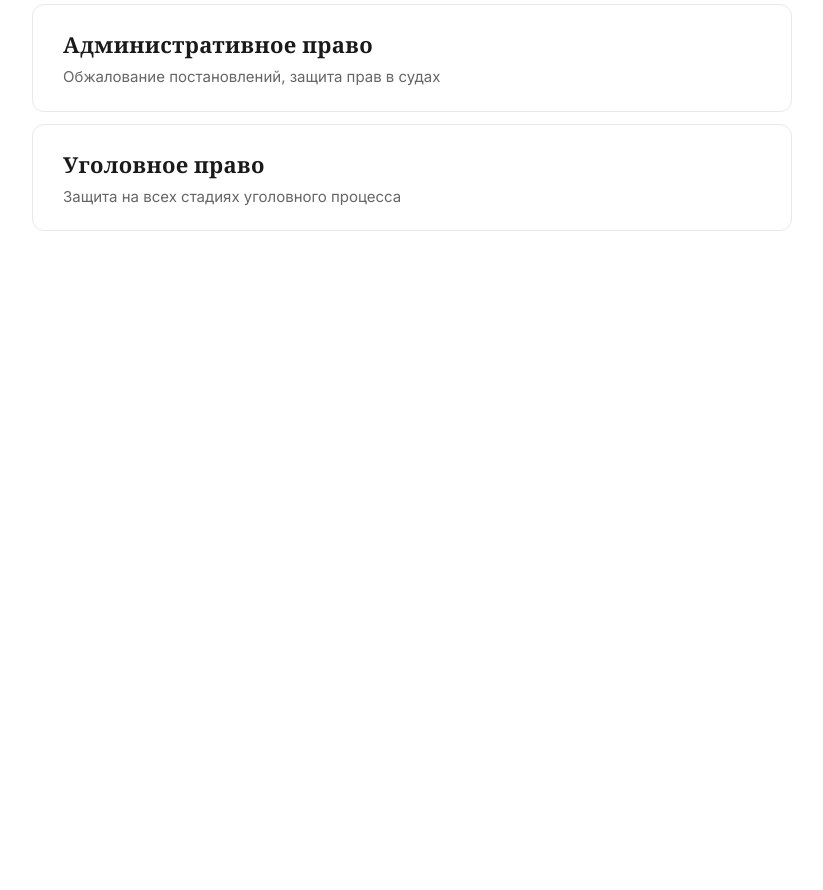
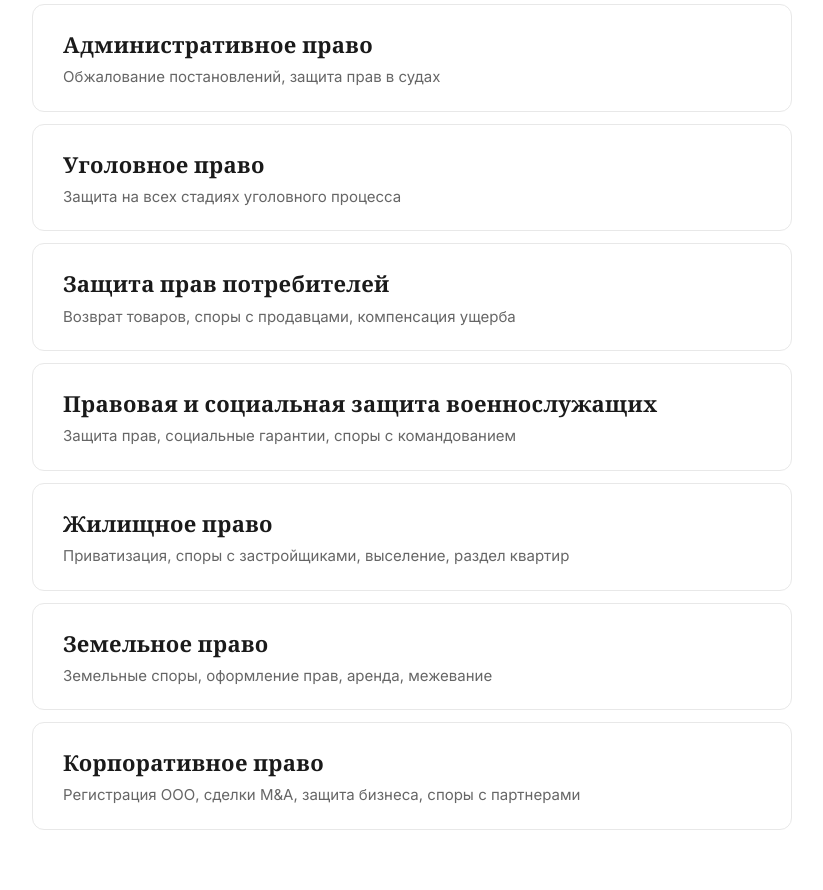
Before and after one commit to Anisia-AD/Gusev, a Django app: page /services/ in a window 1280 px wide. Shown: the part 530-1420 px from the top of the page, without its empty margins (228-1051 px from the left). Before the commit the page ends 761 px from the top, so only its background shows below. Run offline with Django 5.2, Linux system fonts and the light colour scheme; some web fonts are replaced.

Commit message:
Update services.html

```diff
--- a/core/templates/core/services.html
+++ b/core/templates/core/services.html
@@ -31,5 +31,40 @@
                 <p class="service-desc">Защита на всех стадиях уголовного процесса</p>
             </div>
         </div>
+
+        <div class="service-card">
+            <div class="service-info">
+                <h3 class="service-title">Защита прав потребителей</h3>
+                <p class="service-desc">Возврат товаров, споры с продавцами, компенсация ущерба</p>
+            </div>
+        </div>
+
+        <div class="service-card">
+            <div class="service-info">
+                <h3 class="service-title">Правовая и социальная защита военнослужащих</h3>
+                <p class="service-desc">Защита прав, социальные гарантии, споры с командованием</p>
+            </div>
+        </div>
+
+        <div class="service-card">
+            <div class="service-info">
+                <h3 class="service-title">Жилищное право</h3>
+                <p class="service-desc">Приватизация, споры с застройщиками, выселение, раздел квартир</p>
+            </div>
+        </div>
+
+        <div class="service-card">
+            <div class="service-info">
+                <h3 class="service-title">Земельное право</h3>
+                <p class="service-desc">Земельные споры, оформление прав, аренда, межевание</p>
+            </div>
+        </div>
+
+        <div class="service-card">
+            <div class="service-info">
+                <h3 class="service-title">Корпоративное право</h3>
+                <p class="service-desc">Регистрация ООО, сделки M&A, защита бизнеса, споры с партнерами</p>
+            </div>
+        </div>
     </div>
 {% endblock %}
```
